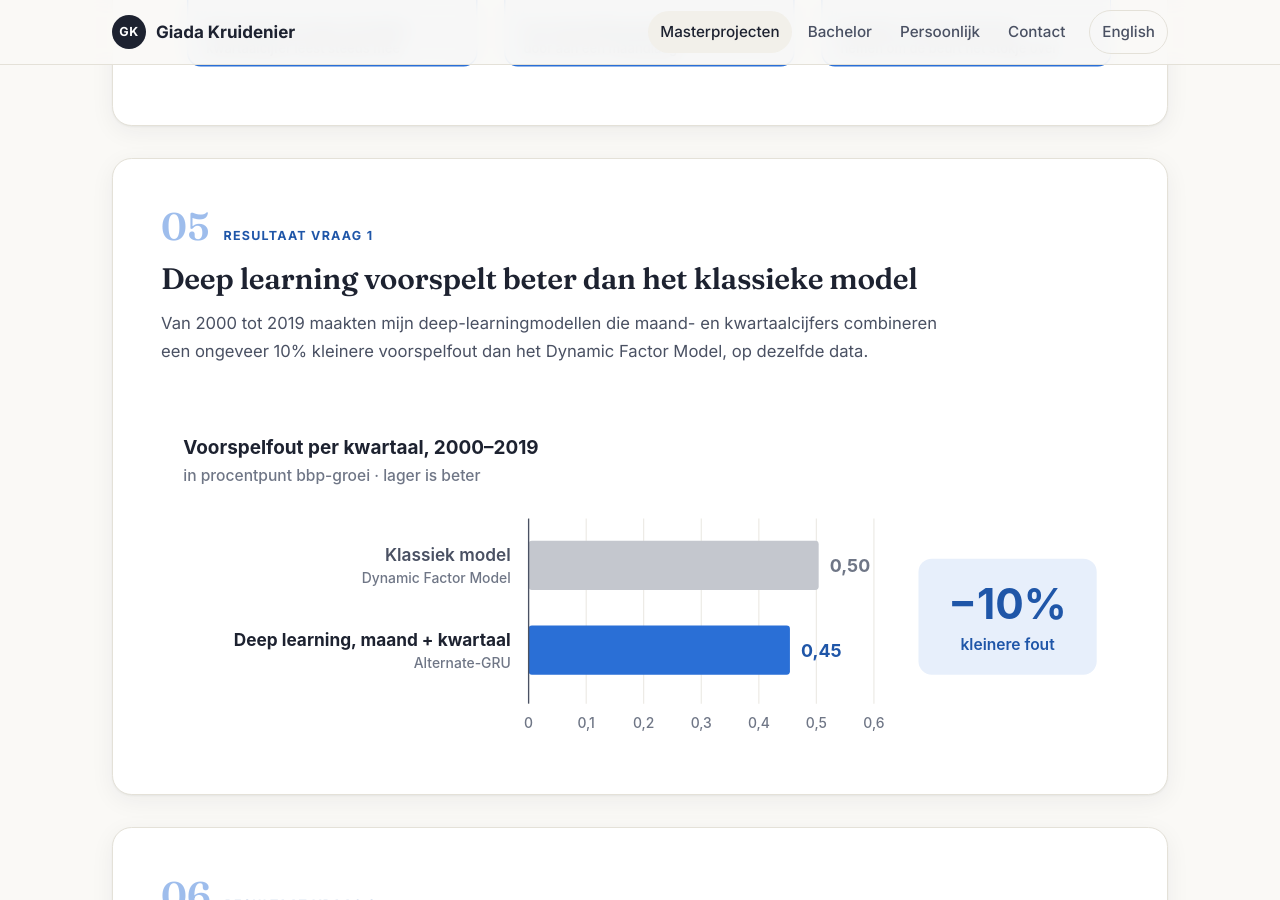
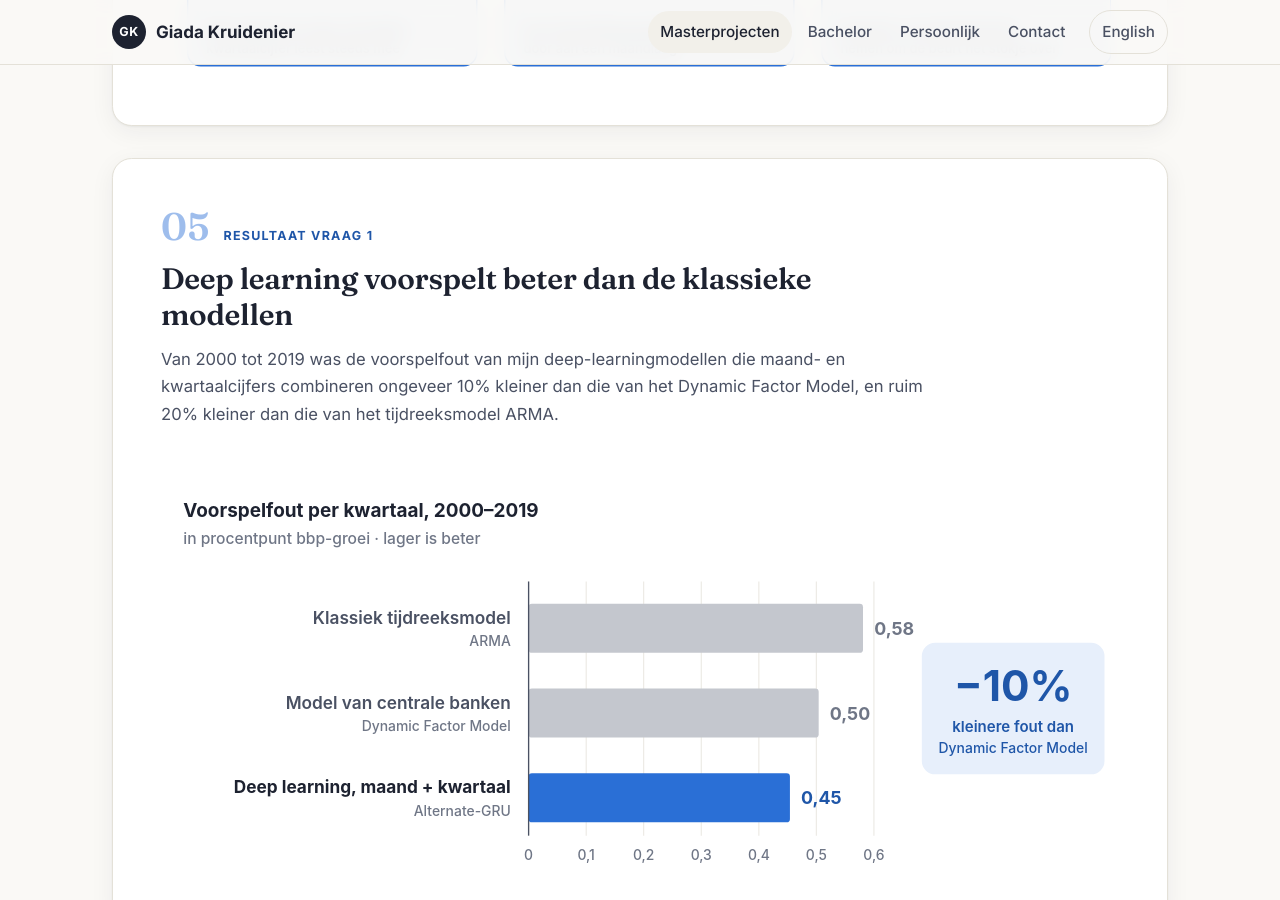
Before and after one commit to GKruidenier/portfolio, a Jekyll site: the page built from projecten/masterscriptie-bbp-nowcasting.md, in a window 1280 px wide and 900 px high, scrolled down 4403 px. Built offline with Jekyll 4.4.1, drawn with Linux system fonts in a browser that asks for light colours.

Commit message:
Scriptie: ARMA terug als klassiek tijdreeksmodel
Co-Authored-By: Claude Opus 5.5 (1M context) <noreply@anthropic.com>

```diff
--- a/en/index.html
+++ b/en/index.html
@@ -65,7 +65,7 @@ description: Portfolio of Giada Kruidenier, data scientist with a biomedical bac
       <div class="skill">
         <div class="skill__icon">{% include icons/trend.svg %}</div>
         <h3>Time series and forecasting</h3>
-        <p>LSTM and GRU networks, tested against classic models such as the Dynamic Factor Model.</p>
+        <p>LSTM and GRU networks, tested against classic models such as ARMA and the Dynamic Factor Model.</p>
       </div>
       <div class="skill">
         <div class="skill__icon">{% include icons/users.svg %}</div>
--- a/index.html
+++ b/index.html
@@ -65,7 +65,7 @@ description: Portfolio van Giada Kruidenier, data scientist met een biomedische
       <div class="skill">
         <div class="skill__icon">{% include icons/trend.svg %}</div>
         <h3>Tijdreeksen en forecasting</h3>
-        <p>LSTM- en GRU-netwerken, getoetst tegen klassieke modellen zoals het Dynamic Factor Model.</p>
+        <p>LSTM- en GRU-netwerken, getoetst tegen klassieke modellen zoals ARMA en het Dynamic Factor Model.</p>
       </div>
       <div class="skill">
         <div class="skill__icon">{% include icons/users.svg %}</div>
--- a/projecten/masterscriptie-bbp-nowcasting.md
+++ b/projecten/masterscriptie-bbp-nowcasting.md
@@ -6,7 +6,7 @@ project: thesis
 section: master
 title: "Masterscriptie: economische groei in real time voorspellen met deep learning"
 lead: "Kan een neuraal netwerk dat maand- en kwartaaldata direct combineert de economie beter 'nowcasten' dan het klassieke nowcastmodel?"
-description: Drie eigen LSTM- en GRU-architecturen voor het real-time voorspellen van bbp-groei, getoetst tegen een Dynamic Factor Model.
+description: Drie eigen LSTM- en GRU-architecturen voor het real-time voorspellen van bbp-groei, getoetst tegen een Dynamic Factor Model en ARMA.
 image: /assets/img/projects/scriptie_rmse_vergelijking.png
 abstract: "Het bbp verschijnt per kwartaal en met vertraging, maandcijfers komen veel sneller. Ik ontwierp drie neurale netwerken die beide direct combineren. Van 2000 tot 2019 is hun voorspelfout ongeveer 10% lager dan die van een Dynamic Factor Model: het type model dat centrale banken gebruiken, door mij in een eenvoudige vorm toegepast op dezelfde data."
 abstract_image: /assets/img/projects/scriptie_concept.svg
@@ -14,7 +14,7 @@ abstract_alt: "Visuele samenvatting: maand- en kwartaaldata gaan samen een eigen
 course: MSc Data Science and Society, Tilburg University
 team: Individueel onderzoek
 code: https://github.com/GKruidenier/GDP-nowcasting-thesis
-tools: [Python, PyTorch, LSTM, GRU, statsmodels, Dynamic Factor Models]
+tools: [Python, PyTorch, LSTM, GRU, statsmodels, Dynamic Factor Models, ARMA]
 stats:
   - value: "−10%"
     label: "minder voorspelfout dan een Dynamic Factor Model op dezelfde data (2000–2019)"
@@ -39,9 +39,9 @@ sample:
 
 {% include data.html kicker="Data" title="Maand- en kwartaalcijfers door elkaar" text="121 maand- en 117 kwartaalindicatoren van de Amerikaanse economie, 1960–2024." src="/assets/img/projects/scriptie_bbp_groei_nl.png" alt="Lijngrafiek van de kwartaalgroei van het Amerikaanse bbp 1960–2024, met scherpe dalen in de recessies" %}
 
-{% include slide.html kicker="Modellen" title="Drie manieren om maand en kwartaal te combineren" text="Alle modellen krijgen dezelfde cijfers. Mijn netwerken (LSTM en GRU) hebben een geheugen en zetten stap voor stap door de tijd. Het verschil zit in hoe maand- en kwartaalcijfers samenkomen." src="/assets/img/projects/scriptie_modellen.svg" alt="Vijf modellen. Benchmarks: een eenvoudige versie van het Dynamic Factor Model van centrale banken vat de cijfers samen in een paar trends, en een netwerk op kwartaalcijfers middelt de maandcijfers eerst. Mijn ontwerpen: herhalen (elke maand een stap, het kwartaalcijfer leest mee), twee lagen (een kwartaallaag voedt een maandlaag) en afwisselen (kwartaal- en maandnetwerk delen om de beurt één geheugen)" full=true %}
+{% include slide.html kicker="Modellen" title="Drie manieren om maand en kwartaal te combineren" text="Alle modellen krijgen dezelfde cijfers. Mijn netwerken (LSTM en GRU) hebben een geheugen en zetten stap voor stap door de tijd. Het verschil zit in hoe maand- en kwartaalcijfers samenkomen." src="/assets/img/projects/scriptie_modellen.svg" alt="Zes modellen. Benchmarks: het klassieke tijdreeksmodel ARMA gebruikt alleen het eigen verleden van het bbp, een eenvoudige versie van het Dynamic Factor Model van centrale banken vat de cijfers samen in een paar trends, en een netwerk op kwartaalcijfers middelt de maandcijfers eerst. Mijn ontwerpen: herhalen (elke maand een stap, het kwartaalcijfer leest mee), twee lagen (een kwartaallaag voedt een maandlaag) en afwisselen (kwartaal- en maandnetwerk delen om de beurt één geheugen)" full=true %}
 
-{% include slide.html kicker="Resultaat vraag 1" title="Deep learning voorspelt beter dan het klassieke model" text="Van 2000 tot 2019 maakten mijn deep-learningmodellen die maand- en kwartaalcijfers combineren een ongeveer 10% kleinere voorspelfout dan het Dynamic Factor Model, op dezelfde data." src="/assets/img/projects/scriptie_resultaat_vraag1.svg" alt="Staafdiagram van de voorspelfout per kwartaal: het klassieke Dynamic Factor Model zit er gemiddeld 0,50 procentpunt naast, deep learning met maand- en kwartaalcijfers 0,45. Dat is 10% minder." full=true %}
+{% include slide.html kicker="Resultaat vraag 1" title="Deep learning voorspelt beter dan de klassieke modellen" text="Van 2000 tot 2019 was de voorspelfout van mijn deep-learningmodellen die maand- en kwartaalcijfers combineren ongeveer 10% kleiner dan die van het Dynamic Factor Model, en ruim 20% kleiner dan die van het tijdreeksmodel ARMA." src="/assets/img/projects/scriptie_resultaat_vraag1.svg" alt="Staafdiagram van de voorspelfout per kwartaal: het tijdreeksmodel ARMA zit er gemiddeld 0,58 procentpunt naast, het Dynamic Factor Model van centrale banken 0,50, deep learning met maand- en kwartaalcijfers 0,45. Dat is 10% minder dan het Dynamic Factor Model." full=true %}
 
 {% include slide.html kicker="Resultaat vraag 2" title="Maandcijfers meelezen maakt de schatting beter" text="Hetzelfde type netwerk maakt een 4% kleinere fout als het naast de kwartaalcijfers ook de maandcijfers leest." src="/assets/img/projects/scriptie_resultaat_vraag2.svg" alt="Staafdiagram van de voorspelfout per kwartaal: deep learning op alleen kwartaalcijfers zit er gemiddeld 0,47 procentpunt naast, deep learning met maand- en kwartaalcijfers 0,45. Dat is 4% minder." full=true %}
 
```
Also changed, not shown: en/projects/master-thesis-gdp-nowcasting.md (+4 -4 lines), assets/img/projects/scriptie_modellen.svg, assets/img/projects/scriptie_modellen_en.svg, assets/img/projects/scriptie_resultaat_vraag1.svg, assets/img/projects/scriptie_resultaat_vraag1_en.svg, assets/img/projects/scriptie_resultaat_vraag2.svg, assets/img/projects/scriptie_resultaat_vraag2_en.svg.
